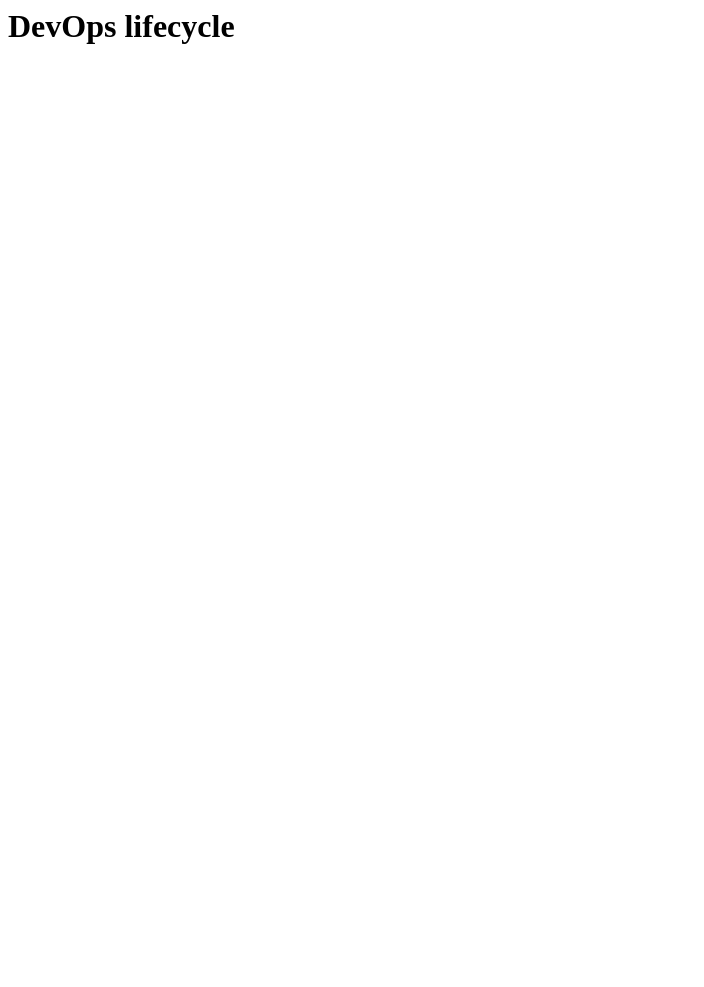
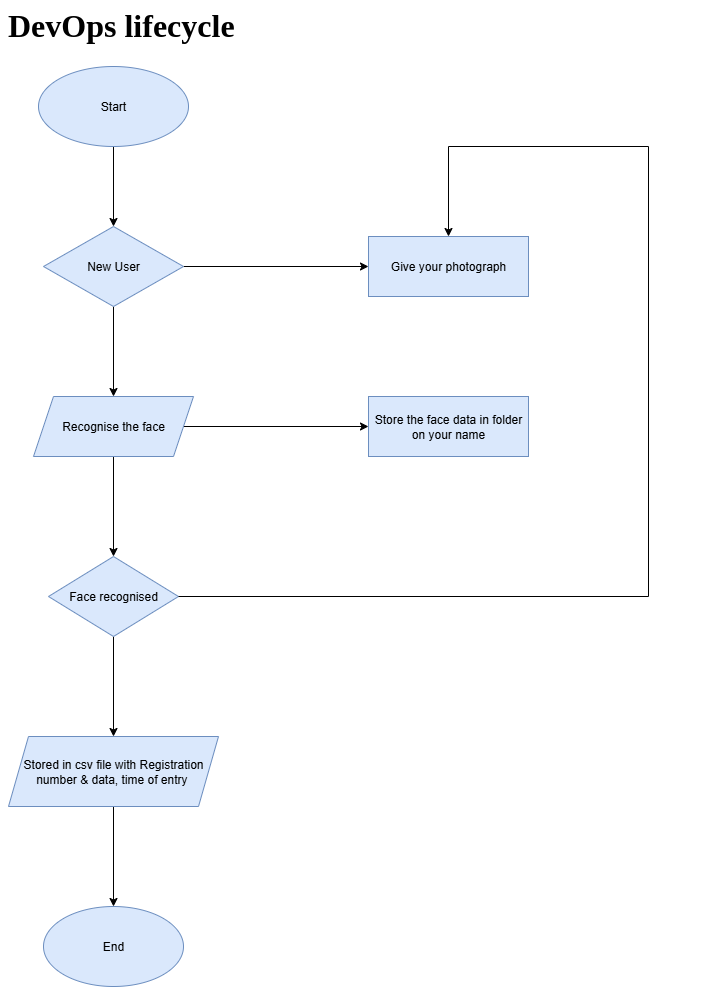
Before and after one commit to NikhilaGunapu/last-topic_Devops, a plain HTML site: page index.html in a window 1280 px wide. Shown: the whole page, without its empty margins (0-704 px from the left). Before the commit the page ends 800 px from the top, so only its background shows below. Drawn offline with Linux system fonts and the light colour scheme.

Commit message:
Update index.html

```diff
--- a/index.html
+++ b/index.html
@@ -4,5 +4,6 @@
 <head>
 <body>
 <h1>DevOps lifecycle</h1>
+<img src="Experiment.drawio.png">
 </body>
 </html>
```
